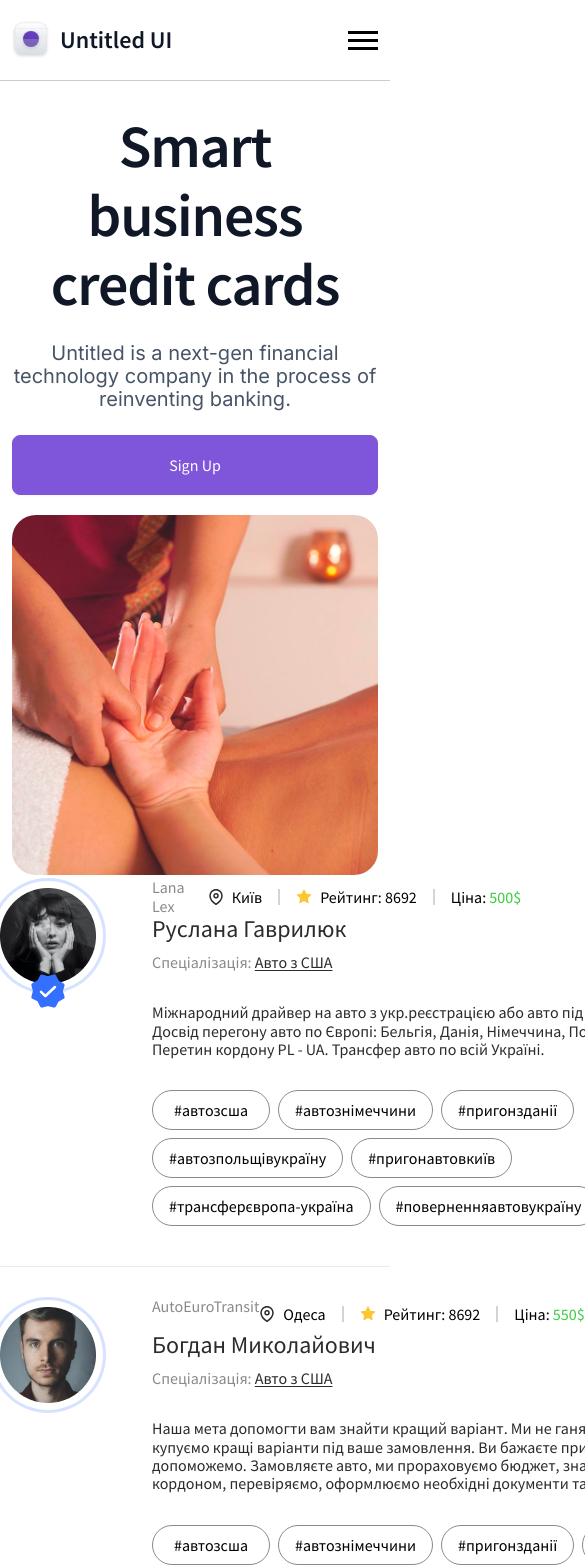
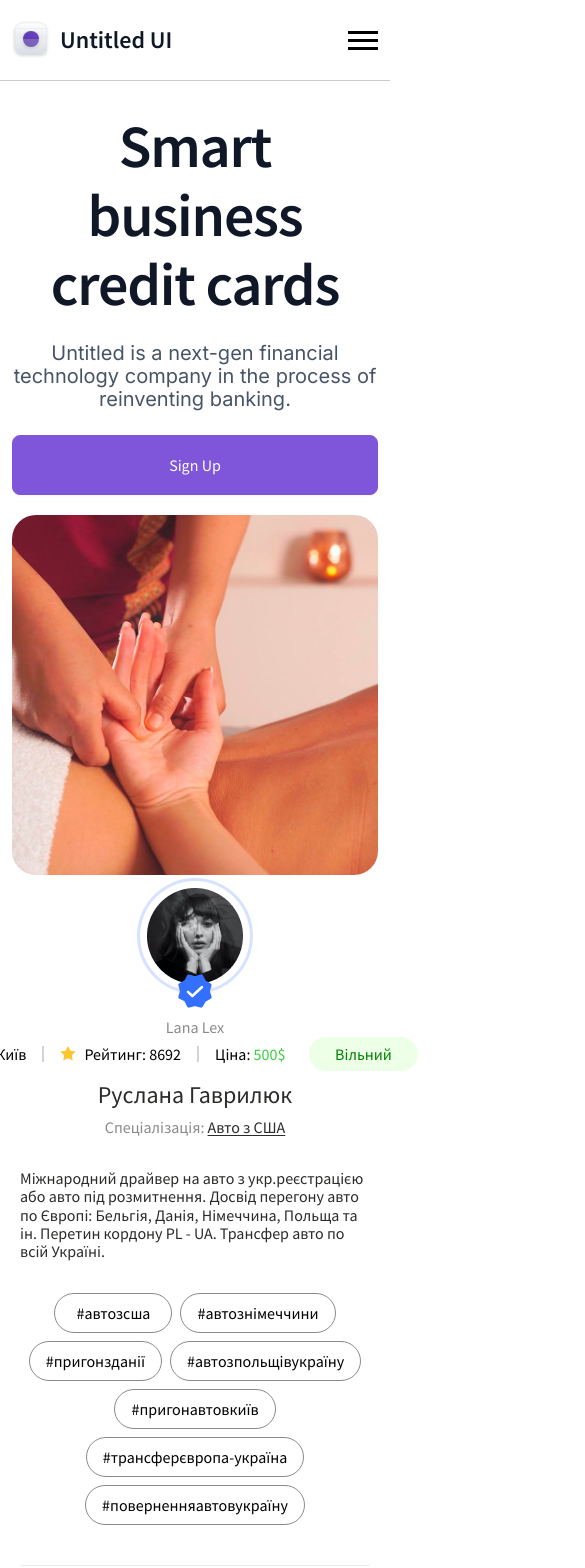
Before and after one commit to theromanovich/toscar, a Next.js app: page / in a window 390 px wide. Shown: the top 1568 px of the page, 585 px wide, since content can reach past the window. Built offline with nearby package versions, Linux system fonts and the light colour scheme.

Commit message:
add tablet adaptive for deliverers card

```diff
--- a/src/style/block/delivererCard.scss
+++ b/src/style/block/delivererCard.scss
@@ -1,5 +1,6 @@
 .deliverer-card {
     margin-bottom: 30px;
+    padding: 0 20px;
     &__container {
         width: 1184px;
         max-width: 100%;
@@ -52,6 +53,8 @@
     &__company {
         color: #8A8A89;
         font-size: 16px;
+        display: flex;
+        align-items: center;
     }
     &__details {
         display: flex;
@@ -139,3 +142,46 @@
         }
     }
 }
+
+
+@media (max-width: 962px) {
+    .deliverer-card {
+        &__container {
+            gap: 20px;
+        }
+        &__info {
+           width: 446px;
+        }
+    }
+
+}
+
+@media (max-width: 720px) {
+    .deliverer-card {
+        &__container {
+            flex-direction: column;
+        }
+        &__img {
+            img {
+                position: absolute;
+                left: 50%;
+                transform: translateX(-50%);
+            }
+        }
+        &__name {
+            margin-top: 10px;
+            text-align: center;
+        }
+        &__specialization {
+            text-align: center;
+        }
+        &__data {
+            justify-content: center;
+            flex-direction: column;
+            align-items: center;
+        }
+        &__tags {
+            justify-content: center;
+        }
+    }
+}
```
